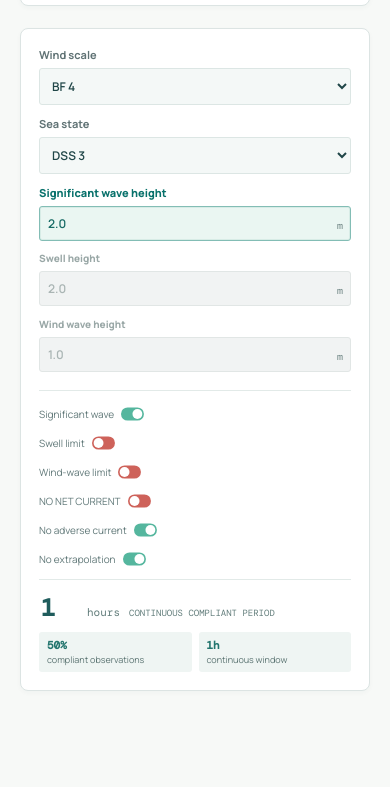
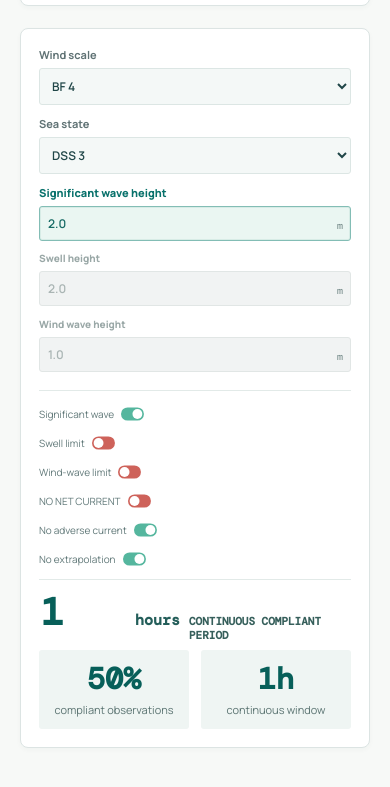
Before and after one commit to Yangyangyang9977/cp-analyzer, a website: page index.html in a window 390 px wide. Shown: the part 1215-2002 px from the top of the page. Before the commit the page ends 1953 px from the top, so only its background shows below. Drawn offline with nearby package versions, Linux system fonts and the light colour scheme.

Commit message:
Add files via upload

```diff
--- a/index.html
+++ b/index.html
@@ -25,6 +25,12 @@
     </style>
     <style>
       .weather-grid{grid-template-columns:1fr}.compact-window{justify-content:flex-start}.compact-rule-cards{display:grid;gap:7px;margin-top:11px}.compact-rule{display:flex;align-items:center;background:#285356;border-radius:4px;padding:8px;color:#c3d9d4;font:9px 'DM Mono';letter-spacing:.35px}.compact-rule input{display:none}.compact-rule i{width:28px;height:16px;background:#ce625a;border-radius:20px;margin-left:auto;position:relative}.compact-rule i:after{content:'';position:absolute;width:12px;height:12px;left:2px;top:2px;background:#fff;border-radius:50%;transition:.2s}.compact-rule input:checked+i{background:#55b69e}.compact-rule input:checked+i:after{transform:translateX(12px)}.switches i,.current-factor i,.rule-card i{background:#ce625a!important}.switches input:checked+i,.current-factor input:checked+i,.rule-card input:checked+i{background:#55b69e!important}
+    </style>
+    <style>
+      .integrated-time .window-number input{font-size:38px;font-weight:800;color:#075f59;width:96px;line-height:1.1}.integrated-time .window-number span{font-size:15px;font-weight:700;color:#245e5a}.integrated-time .window-title{font-size:11px;font-weight:700;color:#365f5b}.integrated-time .window-rules b{font-size:15px;font-weight:800}
+    </style>
+    <style>
+      .integrated-time .window-rules{gap:12px}.integrated-time .window-rules span{min-width:150px;padding:12px 16px;text-align:center;font-size:11px;line-height:1.4}.integrated-time .window-rules b{display:block;font-size:30px;font-weight:800;line-height:1.15;margin-bottom:5px;color:#075f59}@media(max-width:640px){.integrated-time .window-rules span{min-width:0;flex:1;padding:12px 8px}}
     </style>
   </head>
   <body>
```
